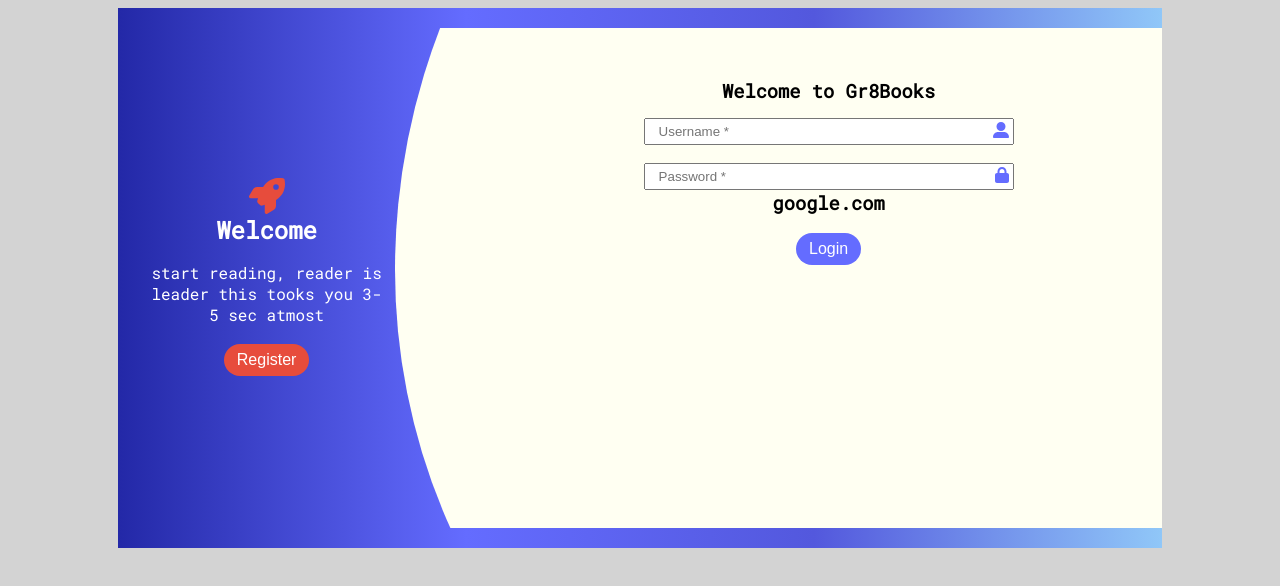
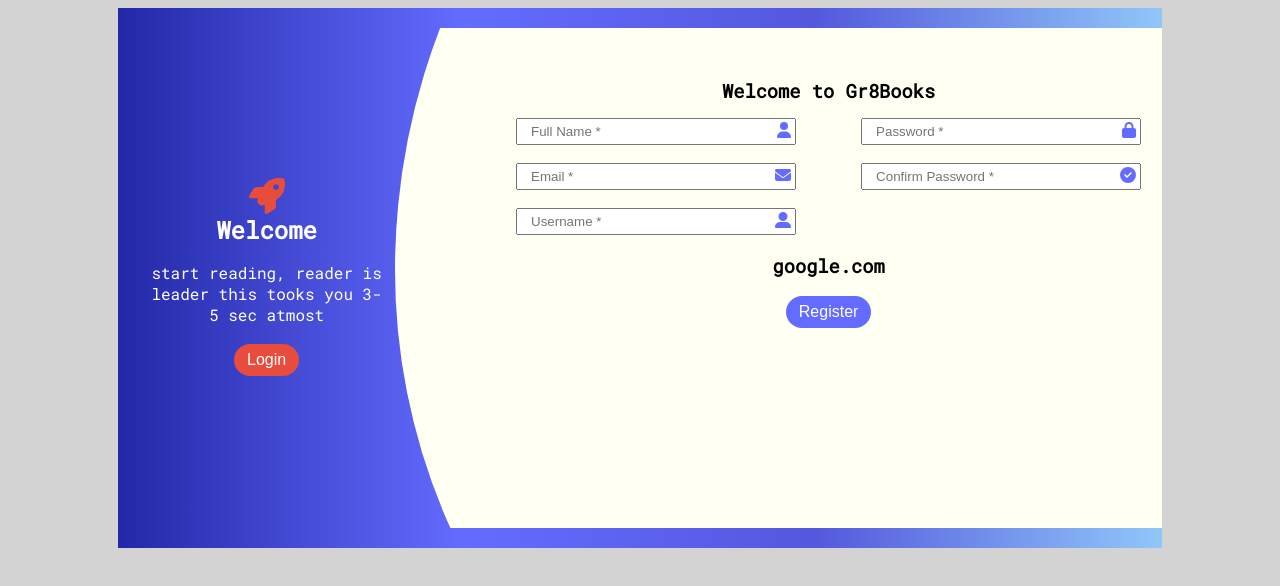
Before and after one commit to lalisabl/BookStore, a React (Create React App) app in the folder frontEnd/: page / in a window 1280 px wide. Shown: the top 586 px of the page. Built offline with nearby package versions, Linux system fonts and the light colour scheme.

Commit message:
add  more

```diff
--- a/frontEnd/src/App.js
+++ b/frontEnd/src/App.js
@@ -5,8 +5,8 @@
 function App() {
   return (
     <div>
-      {/* <Register /> */}
-      <Login />
+      <Register />
+      {/* <Login /> */}
     </div>
   );
 }
--- a/frontEnd/src/assets/style/login-registration.css
+++ b/frontEnd/src/assets/style/login-registration.css
@@ -79,7 +79,7 @@
 }
 .input-wrapper input {
   padding: 4px 13px;
-  width: 340px;
+  width: 250px;
 }
 .input-wrapper .icon {
   position: absolute;
```
